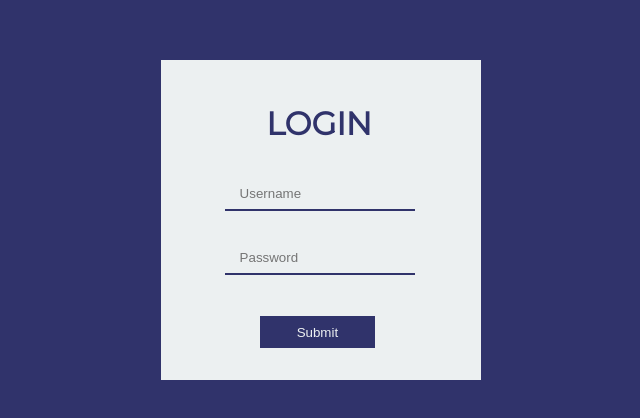
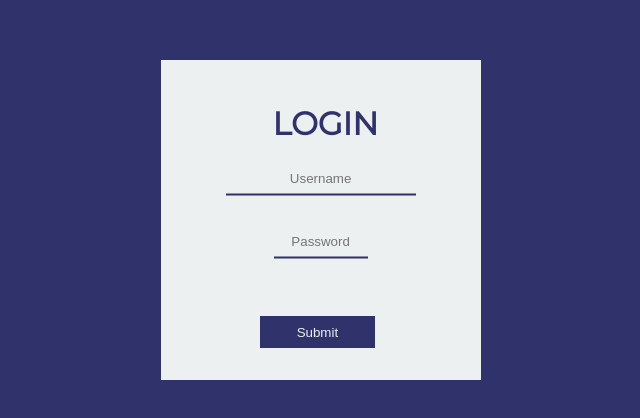
Before and after one commit to Reda-H/Style_Login_Form, a plain HTML site: page Styled_Login_Form/index.html in a window 1280 px wide. Shown: the part 140-558 px from the top of the page, without its empty margins (313-953 px from the left). Drawn offline with Linux system fonts and the light colour scheme.

Commit message:
Added Animation
Small animation of the input areas added

```diff
--- a/Styled_Login_Form/styles.css
+++ b/Styled_Login_Form/styles.css
@@ -18,30 +18,42 @@ body{
 .title{
   position: absolute;
   top: 7%;
-  left: 33%;
+  left: 35%;
 }
 
 input[type=text]{
+  transform: translate(-50%, -50%);
+  text-align: center;
   outline: none;
   position: absolute;
+  display: block;
+  margin: 1px auto;
   background-color: #ecf0f1;
   color: #30336b;
   top: 37%;
-  left: 20%;
-  width: 50%;
+  left: 50%;
+  width: 20%;
+  transition: .4s;
   padding: 8px 15px;
   border: none;
   border-bottom-width: 5px;
   border-bottom: 2px solid #30336b;
 }
 
+input[type=text]:focus, input[type=password]:focus{
+  width: 50%;
+}
+
 input[type=password]{
+  transform: translate(-50%, -50%);
+  text-align: center;
   outline: none;
   position: absolute;
   color: #30336b;
   top: 57%;
-  left: 20%;
-  width: 50%;
+  left: 50%;
+  width: 20%;
+  transition: .4s;
   background-color: #ecf0f1;
   padding: 8px 15px;
   border: none;
```
